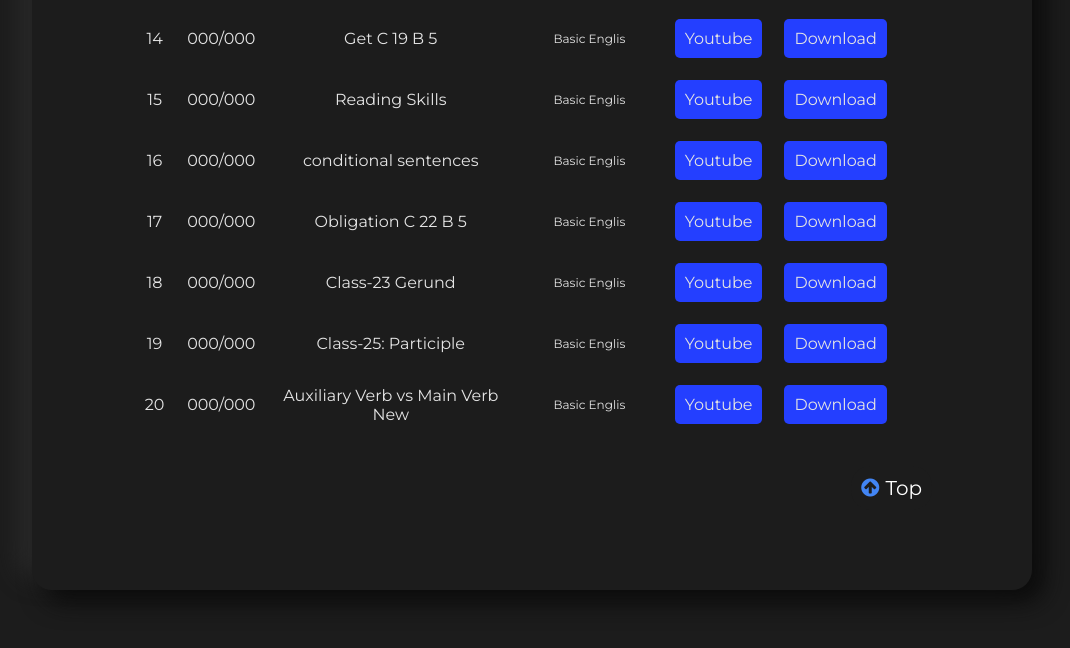
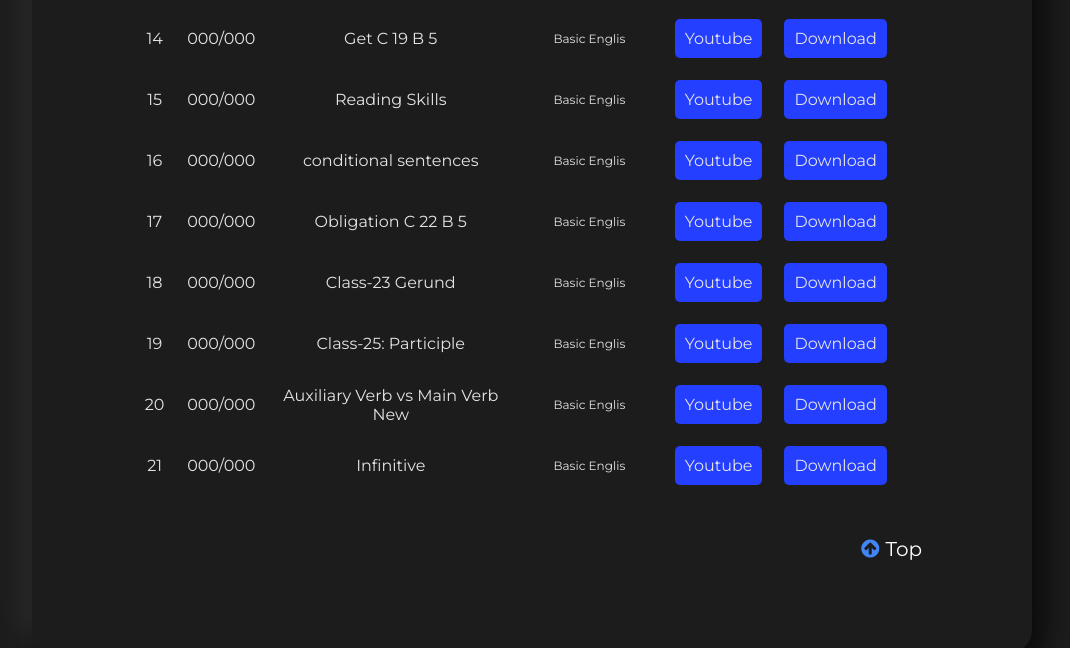
Before and after one commit to Polashray22/Enlish33, a plain HTML site: page index.html in a window 1280 px wide. Shown: the part 1386-2034 px from the top of the page, without its empty margins (108-1178 px from the left). Drawn offline with Linux system fonts and the light colour scheme.

Commit message:
Add files via upload

```diff
--- a/index.html
+++ b/index.html
@@ -231,6 +231,15 @@
 				<td class="link"><a href="https://www.youtube.com/watch?v=Uzm446yEmyg&list=LL&index=2&t=4s">Download</a></td>
 
 			</tr>
+			<tr>
+				<td>21</td>
+				<td>000/000</td>
+				<td>Infinitive</td>
+				<td>Basic Englis</td>
+				<td class="link"><a href="https://www.youtube.com/watch?v=e3-sux5xDec&list=LL&index=2">Youtube</a></td>
+				<td class="link"><a href="https://www.youtube.com/watch?v=e3-sux5xDec&list=LL&index=2">Download</a></td>
+
+			</tr>
 
 
 
```
